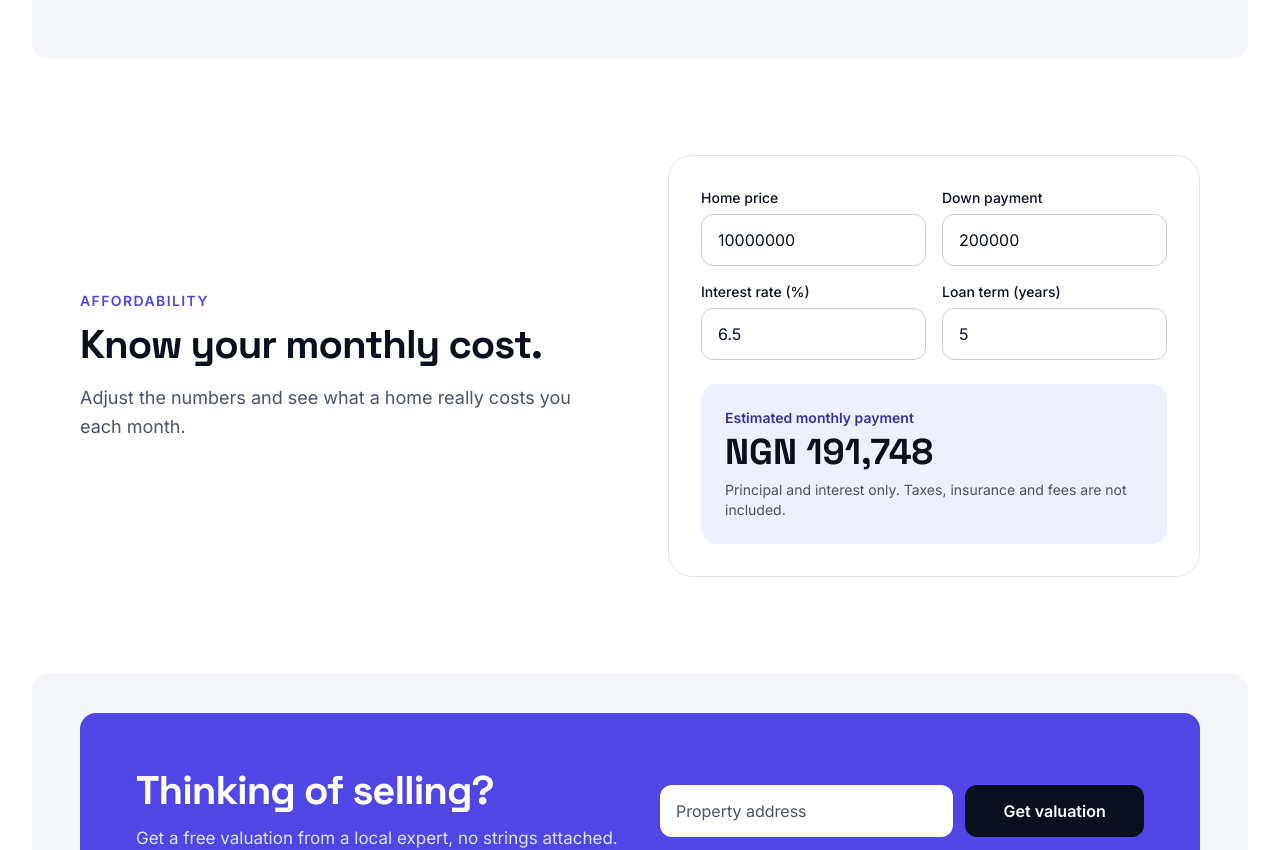
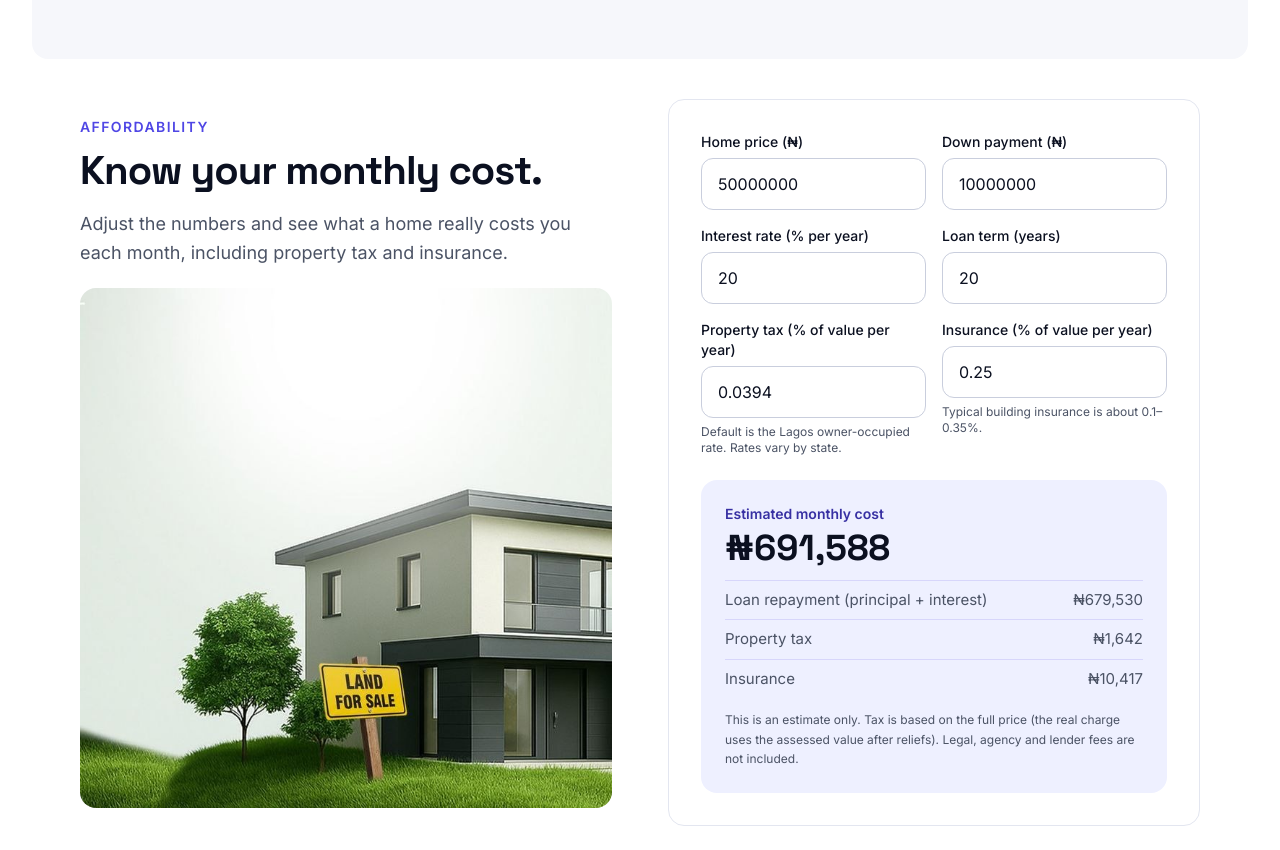
Before and after one commit to Evandereth/skyline, a React (Vite) app: page / in a window 1280 px wide. Shown: the part 4340-5190 px from the top of the page. Built offline with nearby package versions, Linux system fonts and the light colour scheme.

Commit message:
adjusted calculator

```diff
--- a/src/components/Mortgage.jsx
+++ b/src/components/Mortgage.jsx
@@ -1,15 +1,13 @@
 import { useState } from "react";
+import image from "../img/image02.jpg"
 
-const CURRENCY = "NGN";
-
-const money = new Intl.NumberFormat("NGN", {
+const money = new Intl.NumberFormat("en-NG", {
   style: "currency",
-  currency: CURRENCY,
+  currency: "NGN",
   maximumFractionDigits: 0,
 });
 
-function calcMonthly(price, down, ratePct, years) {
-  const loan = price - down;
+function calcLoanPayment(loan, ratePct, years) {
   const n = years * 12;
   if (!(loan > 0) || !(n > 0)) return null;
 
@@ -19,7 +17,7 @@ function calcMonthly(price, down, ratePct, years) {
   return (loan * r) / (1 - Math.pow(1 + r, -n));
 }
 
-function Field({ id, label, value, onChange, step = "any" }) {
+function Field({ id, label, value, onChange, step = "any", hint }) {
   return (
     <div>
       <label htmlFor={id} className="mb-1.5 block text-sm font-medium text-ink">
@@ -33,28 +31,50 @@ function Field({ id, label, value, onChange, step = "any" }) {
         step={step}
         value={value}
         onChange={(e) => onChange(e.target.value)}
-        className="min-h-13 w-full rounded-xl border border-line-strong bg-surface px-4 text-base text-ink focus:border-brand focus:outline-none focus:ring-2 focus:ring-brand/30"
+        aria-describedby={hint ? `${id}-hint` : undefined}
+        className="min-h-[3.25rem] w-full rounded-xl border border-line-strong bg-surface px-4 text-base text-ink focus:border-brand focus:outline-none focus:ring-2 focus:ring-brand/30"
       />
+      {hint && (
+        <p id={`${id}-hint`} className="mt-1.5 text-xs text-ink-muted">
+          {hint}
+        </p>
+      )}
+    </div>
+  );
+}
+
+function Row({ label, value, strong }) {
+  return (
+    <div
+      className={`flex items-center justify-between gap-4 py-2 text-[0.9375rem] ${
+        strong ? "font-semibold text-ink" : "text-ink-muted"
+      }`}
+    >
+      <span>{label}</span>
+      <span>{value}</span>
     </div>
   );
 }
 
 export default function MortgageCalculator() {
-  // Example defaults, change or clear them as you like
-  const [price, setPrice] = useState("10000000");
-  const [down, setDown] = useState("200000");
-  const [rate, setRate] = useState("6.5");
-  const [years, setYears] = useState("5");
+  // Example defaults. Replace them with your own.
+  const [price, setPrice] = useState("50000000");
+  const [down, setDown] = useState("10000000");
+  const [rate, setRate] = useState("20"); // example only: use the lender's quoted rate
+  const [years, setYears] = useState("20");
+  const [taxRate, setTaxRate] = useState("0.0394"); // Lagos owner-occupied LUC, % of value per year
+  const [insRate, setInsRate] = useState("0.25"); // building insurance, % of value per year
 
-  const monthly = calcMonthly(
-    parseFloat(price),
-    parseFloat(down) || 0,
-    parseFloat(rate) || 0,
-    parseFloat(years)
-  );
+  const p = parseFloat(price);
+  const d = parseFloat(down) || 0;
+
+  const loanPayment = calcLoanPayment(p - d, parseFloat(rate) || 0, parseFloat(years));
+  const tax = p > 0 ? (p * ((parseFloat(taxRate) || 0) / 100)) / 12 : 0;
+  const insurance = p > 0 ? (p * ((parseFloat(insRate) || 0) / 100)) / 12 : 0;
+  const total = loanPayment === null ? null : loanPayment + tax + insurance;
 
   return (
-    <section id="calculator" className="py-24">
+    <section id="calculator" className="py-10">
       <div className="mx-auto grid max-w-350 items-center gap-14 px-6 md:px-12 lg:grid-cols-2">
         <div>
           <p className="mb-3 text-sm font-semibold uppercase tracking-widest text-brand">
@@ -64,31 +84,55 @@ export default function MortgageCalculator() {
             Know your monthly cost.
           </h2>
           <p className="max-w-xl text-lg leading-relaxed text-ink-muted">
-            Adjust the numbers and see what a home really costs you each month.
+            Adjust the numbers and see what a home really costs you each month,
+            including property tax and insurance.
           </p>
+
+          <div className="w-full h-100 md:h-130 rounded-2xl mx-auto mt-5 ">
+            <img className="w-full h-full object-cover object-bottom rounded-2xl" src={image} alt="" />
+          </div>
         </div>
 
-        <div className="rounded-3xl border border-line bg-surface p-6 sm:p-8">
+        <div className="rounded-2xl border border-line bg-surface p-6 sm:p-8">
           <div className="grid gap-4 sm:grid-cols-2">
-            <Field id="calc-price" label="Home price" value={price} onChange={setPrice} />
-            <Field id="calc-down" label="Down payment" value={down} onChange={setDown} />
-            <Field id="calc-rate" label="Interest rate (%)" value={rate} onChange={setRate} step="0.01" />
+            <Field id="calc-price" label="Home price (₦)" value={price} onChange={setPrice} />
+            <Field id="calc-down" label="Down payment (₦)" value={down} onChange={setDown} />
+            <Field id="calc-rate" label="Interest rate (% per year)" value={rate} onChange={setRate} step="0.01" />
             <Field id="calc-years" label="Loan term (years)" value={years} onChange={setYears} step="1" />
+            <Field
+              id="calc-tax"
+              label="Property tax (% of value per year)"
+              value={taxRate}
+              onChange={setTaxRate}
+              step="0.0001"
+              hint="Default is the Lagos owner-occupied rate. Rates vary by state."
+            />
+            <Field
+              id="calc-ins"
+              label="Insurance (% of value per year)"
+              value={insRate}
+              onChange={setInsRate}
+              step="0.01"
+              hint="Typical building insurance is about 0.1–0.35%."
+            />
           </div>
 
-          <div
-            className="mt-6 rounded-2xl bg-brand-soft p-6"
-            role="status"
-            aria-live="polite"
-          >
-            <p className="text-sm font-semibold text-brand-dark">
-              Estimated monthly payment
+          <div className="mt-6 rounded-2xl bg-brand-soft p-6" role="status" aria-live="polite">
+            <p className="text-sm font-semibold text-brand-dark">Estimated monthly cost</p>
+            <p className="mb-3 mt-1 font-display text-4xl font-bold text-ink">
+              {total === null ? "—" : money.format(total)}
             </p>
-            <p className="mt-1 font-display text-4xl font-bold text-ink">
-              {monthly === null ? "—" : money.format(monthly)}
-            </p>
-            <p className="mt-2 text-sm text-ink-muted">
-              Principal and interest only. Taxes, insurance and fees are not included.
+
+            <div className="divide-y divide-brand/15 border-t border-brand/15">
+              <Row label="Loan repayment (principal + interest)" value={loanPayment === null ? "—" : money.format(loanPayment)} />
+              <Row label="Property tax" value={money.format(tax)} />
+              <Row label="Insurance" value={money.format(insurance)} />
+            </div>
+
+            <p className="mt-3 text-xs leading-relaxed text-ink-muted">
+              This is an estimate only. Tax is based on the full price (the real
+              charge uses the assessed value after reliefs). Legal, agency and
+              lender fees are not included.
             </p>
           </div>
         </div>
```
